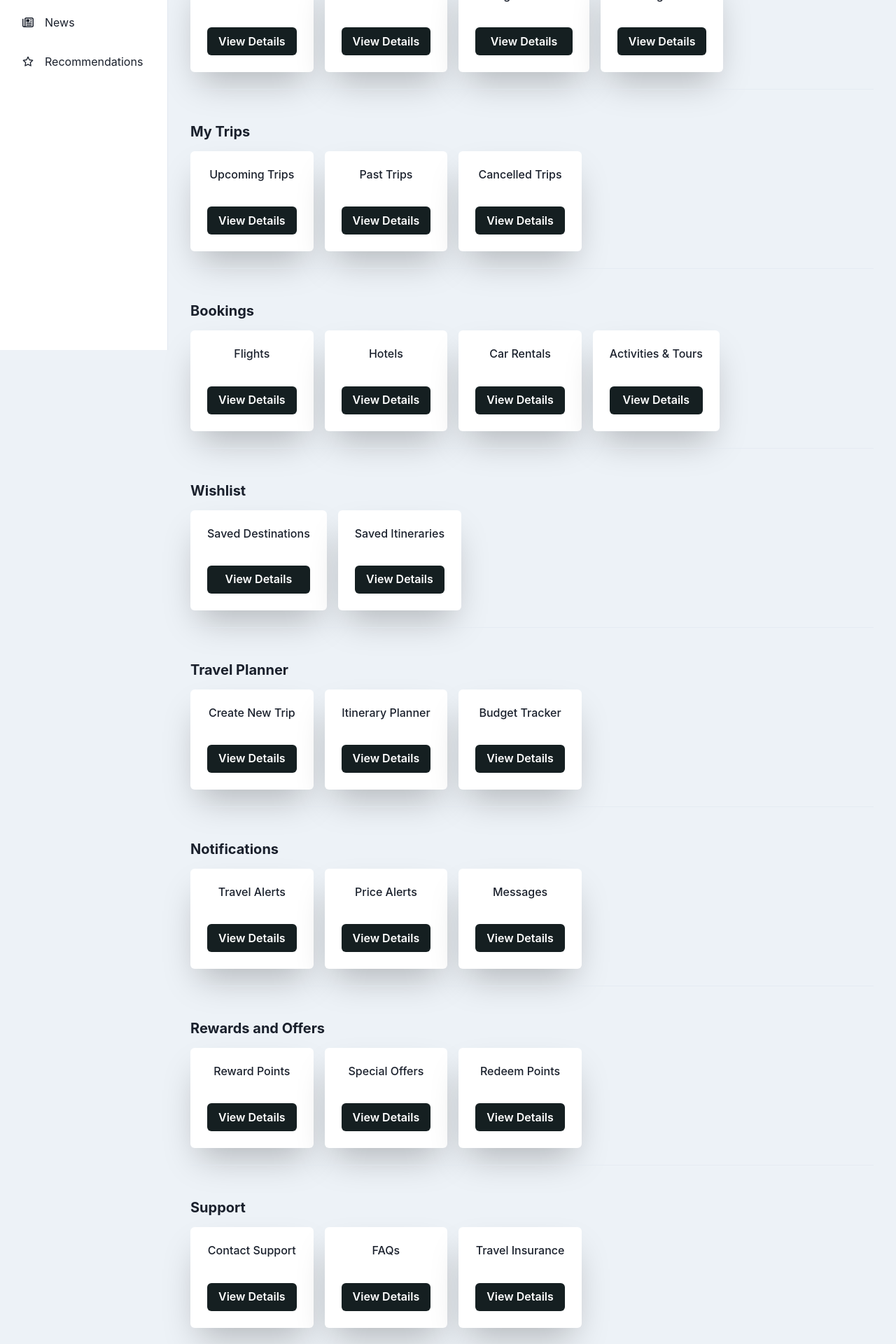
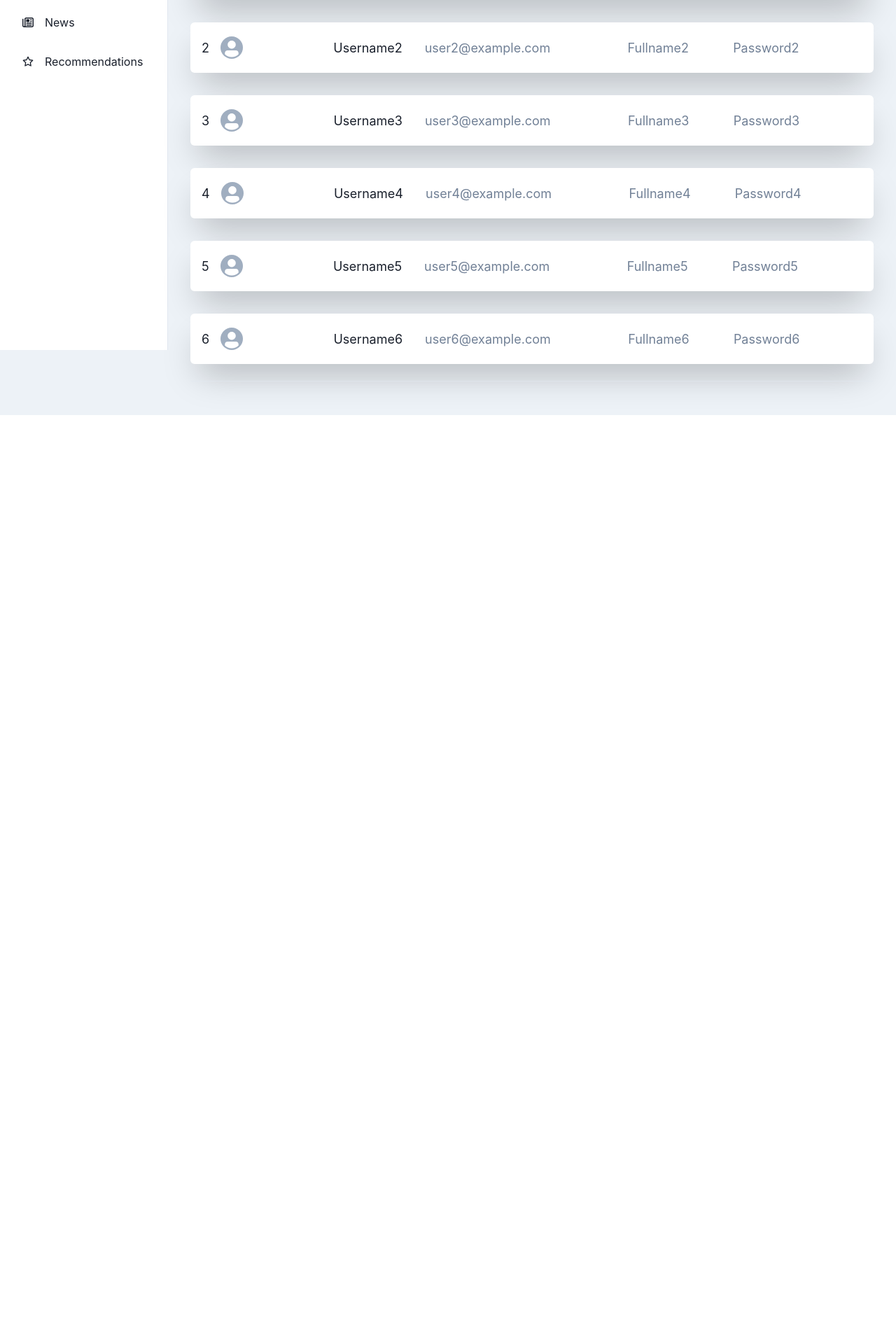
Before and after one commit to Odyssey-Project-SSH/odyssey-administration, a React (Vite) app in the folder admin-frontend/: page /dashboard in a window 1280 px wide. Shown: the part 300-2220 px from the top of the page at 70% size. After the commit the page ends 893 px from the top, so only its background shows below. Built offline with nearby package versions, Linux system fonts and the light colour scheme.

Commit message:
ODY-54:Created content for users

```diff
--- a/admin-frontend/package.json
+++ b/admin-frontend/package.json
@@ -22,6 +22,7 @@
     "react-router-dom": "^6.23.1"
   },
   "devDependencies": {
+    "@babel/core": "^7.24.5",
     "@types/react": "^18.2.66",
     "@types/react-dom": "^18.2.22",
     "@vitejs/plugin-react": "^4.2.1",
--- a/admin-frontend/src/components/dashboard/Dashboard.jsx
+++ b/admin-frontend/src/components/dashboard/Dashboard.jsx
@@ -3,7 +3,7 @@ import SidebarWithHeader from "../shared/SidebarWithHeader";
 const Dashboard = () => {
     return (
         <SidebarWithHeader>
-            <h1>Hello</h1>
+            <h1></h1>
         </SidebarWithHeader>
     );
 }
--- a/admin-frontend/src/components/shared/Users.jsx
+++ b/admin-frontend/src/components/shared/Users.jsx
@@ -1,82 +1,125 @@
-import React from 'react';
+import React, { useState } from 'react';
 import {
   Heading,
   Box,
   Center,
   Text,
-  Stack,
+  Spacer,
   Button,
   useColorModeValue,
   Divider,
   VStack,
   HStack,
+  Avatar,
+  Modal,
+  ModalOverlay,
+  ModalContent,
+  ModalHeader,
+  ModalFooter,
+  ModalBody,
+  ModalCloseButton,
+  Input,
 } from '@chakra-ui/react';
 
 const Users = () => {
+  const [isOpen, setIsOpen] = useState(false);
+  const [users, setUsers] = useState([
+    { id: "1", fullname: "Fullname1", username: "Username1", password:"Password1", email: "user1@example.com" },
+    { id: "2", fullname: "Fullname2", username: "Username2", password:"Password2", email: "user2@example.com" },
+    { id: "3", fullname: "Fullname3", username: "Username3", password:"Password3", email: "user3@example.com" },
+    { id: "4", fullname: "Fullname4", username: "Username4", password:"Password4", email: "user4@example.com" },
+    { id: "5", fullname: "Fullname5", username: "Username5", password:"Password5", email: "user5@example.com" },
+    { id: "6", fullname: "Fullname6", username: "Username6", password:"Password6", email: "user6@example.com" },
+  ]);
+  const [selectedUserId, setSelectedUserId] = useState(null);
+  const [newUsername, setNewUsername] = useState('');
+  const [newEmail, setNewEmail] = useState('');
+  const [newFullname, setNewFullname] = useState('');
+  const [newPassword, setNewPassword] = useState('');
+
+  const onClose = () => {
+    setIsOpen(false);
+    setNewUsername('');
+    setNewEmail('');
+    setNewFullname('');
+    setNewPassword('');
+  };
+
+  const onOpen = (userId) => {
+    setSelectedUserId(userId);
+    setIsOpen(true);
+  };
+
+const deleteUser = () => {
+  const updatedUsers = users.filter(user => user.id !== selectedUserId);
+  // Update IDs after deleting a user
+  const updatedUsersWithNewIds = updatedUsers.map((user, index) => ({
+    ...user,
+    id: String(index + 1), // Update ID to match new index
+  }));
+  setUsers(updatedUsersWithNewIds);
+  onClose();
+};
+
+
+  const updateUserDetails = () => {
+    const updatedUsers = users.map(user => {
+      if (user.id === selectedUserId) {
+        return {
+          ...user,
+          username: newUsername || user.username,
+          email: newEmail || user.email,
+          fullname: newFullname || user.fullname,
+          password: newPassword || user.password,
+        };
+      }
+      return user;
+    });
+    setUsers(updatedUsers);
+    onClose();
+  };
+
   return (
     <Box p={4}>
       <Text fontSize="2xl" mb={4}>Users Content</Text>
       <Text mb={8}>This is the content for the Users page.</Text>
-      <VStack align="start" spacing={8}>
-        <Section title="Profile">
-          <CardSection>Profile</CardSection>
-          <CardSection>Edit Profile</CardSection>
-          <CardSection>Change Password</CardSection>
-          <CardSection>Logout</CardSection>
-        </Section>
-        <Section title="My Trips">
-          <CardSection>Upcoming Trips</CardSection>
-          <CardSection>Past Trips</CardSection>
-          <CardSection>Cancelled Trips</CardSection>
-        </Section>
-        <Section title="Bookings">
-          <CardSection>Flights</CardSection>
-          <CardSection>Hotels</CardSection>
-          <CardSection>Car Rentals</CardSection>
-          <CardSection>Activities & Tours</CardSection>
-        </Section>
-        <Section title="Wishlist">
-          <CardSection>Saved Destinations</CardSection>
-          <CardSection>Saved Itineraries</CardSection>
-        </Section>
-        <Section title="Travel Planner">
-          <CardSection>Create New Trip</CardSection>
-          <CardSection>Itinerary Planner</CardSection>
-          <CardSection>Budget Tracker</CardSection>
-        </Section>
-        <Section title="Notifications">
-          <CardSection>Travel Alerts</CardSection>
-          <CardSection>Price Alerts</CardSection>
-          <CardSection>Messages</CardSection>
-        </Section>
-        <Section title="Rewards and Offers">
-          <CardSection>Reward Points</CardSection>
-          <CardSection>Special Offers</CardSection>
-          <CardSection>Redeem Points</CardSection>
-        </Section>
-        <Section title="Support">
-          <CardSection>Contact Support</CardSection>
-          <CardSection>FAQs</CardSection>
-          <CardSection>Travel Insurance</CardSection>
-        </Section>
-        <Section title="Preferences">
-          <CardSection>Language Settings</CardSection>
-          <CardSection>Currency Settings</CardSection>
-          <CardSection>Notification Preferences</CardSection>
-        </Section>
-        <Section title="Community">
-          <CardSection>Travel Blog</CardSection>
-          <CardSection>User Reviews</CardSection>
-          <CardSection>Travel Forums</CardSection>
+      <VStack align="start" spacing={4}>
+        <Section>
+          {users.map(user => (
+            <CardSection
+              key={user.id}
+              id={user.id}
+              newFullName={user.fullname} // Corrected prop name
+              username={user.username}
+              email={user.email}
+              password={user.password} // Corrected prop name
+              onOpen={() => onOpen(user.id)}
+            />
+
+          ))}
         </Section>
       </VStack>
+      <UserModal
+        isOpen={isOpen}
+        onClose={onClose}
+        onDelete={deleteUser}
+        onUpdate={updateUserDetails}
+        newUsername={newUsername}
+        setNewUsername={setNewUsername}
+        newEmail={newEmail}
+        setNewEmail={setNewEmail}
+        newFullname={newFullname}
+        setNewFullname={setNewFullname}
+        newPassword={newPassword}
+        setNewPassword={setNewPassword}
+      />
     </Box>
   );
 };
 
-const Section = ({ title, children }) => (
+
+const Section = ({ children }) => (
   <Box w="100%">
-    <Heading size="md" mb={2}>{title}</Heading>
     <HStack align="start" spacing={4} wrap="wrap">
       {children}
     </HStack>
@@ -84,36 +127,68 @@ const Section = ({ title, children }) => (
   </Box>
 );
 
-const CardSection = ({ children }) => (
-  <Center py={2}>
+const CardSection = ({ id, avatarSrc, username, email, newFullName, password, onOpen }) => (
+  <Center py={2} w="100%">
     <Box
-      maxW={'270px'}
-      w={'full'}
+      w={'100%'}
       bg={useColorModeValue('white', 'gray.800')}
       boxShadow={'2xl'}
       rounded={'md'}
-      overflow={'hidden'}>
-      <Box p={6}>
-        <Stack spacing={0} align={'center'} mb={5}>
-          <Heading fontSize={'md'} fontWeight={500} fontFamily={'body'}>
-            {children}
-          </Heading>
-        </Stack>
+      overflow={'hidden'}
+      position="relative"
+      display="flex"
+      alignItems="center"
+      justifyContent="space-between"
+      p={4}
+    >
+      <HStack spacing={4} align="center" w="100%">
+        <Text fontSize="lg">{id}</Text>
+        <Avatar size="sm" src={avatarSrc} />
+        <Text fontSize="lg" ml="12%">{username}</Text>
+        <Spacer />
+        <Text fontSize="lg" color="gray.500" mr="10%">{email}</Text>
+        <Text fontSize="lg" color="gray.500" mr="5%">{newFullName}</Text>
+        <Text fontSize="lg" color="gray.500" mr="10%">{password}</Text>
         <Button
-          w={'full'}
-          mt={4}
+          onClick={onOpen}
           bg={useColorModeValue('#151f21', 'gray.900')}
           color={'white'}
           rounded={'md'}
           _hover={{
             transform: 'translateY(-2px)',
             boxShadow: 'lg',
-          }}>
-          View Details
+          }}
+        >
+          Details
         </Button>
-      </Box>
+      </HStack>
     </Box>
   </Center>
 );
 
+
+const UserModal = ({ isOpen, onClose, onDelete, onUpdate, newUsername, setNewUsername, newEmail, setNewEmail, newFullname, setNewFullname, newPassword, setNewPassword }) => (
+  <Modal isOpen={isOpen} onClose={onClose}>
+    <ModalOverlay />
+    <ModalContent>
+      <ModalHeader>User Details</ModalHeader>
+      <ModalCloseButton />
+      <ModalBody>
+        <Text>Username:</Text>
+        <Input value={newUsername} onChange={(e) => setNewUsername(e.target.value)} />
+        <Text mt={4}>Email:</Text>
+        <Input value={newEmail} onChange={(e) => setNewEmail(e.target.value)} />
+        <Text mt={4}>Full Name:</Text>
+        <Input value={newFullname} onChange={(e) => setNewFullname(e.target.value)} />
+        <Text mt={4}>Password:</Text>
+        <Input value={newPassword} onChange={(e) => setNewPassword(e.target.value)} />
+      </ModalBody>
+      <ModalFooter>
+        <Button colorScheme="blue" mr={3} onClick={onUpdate}>Update</Button>
+        <Button colorScheme="red" onClick={onDelete}>Delete</Button>
+      </ModalFooter>
+    </ModalContent>
+  </Modal>
+);
+
 export default Users;
```
Also changed, not shown: 1 other file (tests, documents, lock files or other folders).
